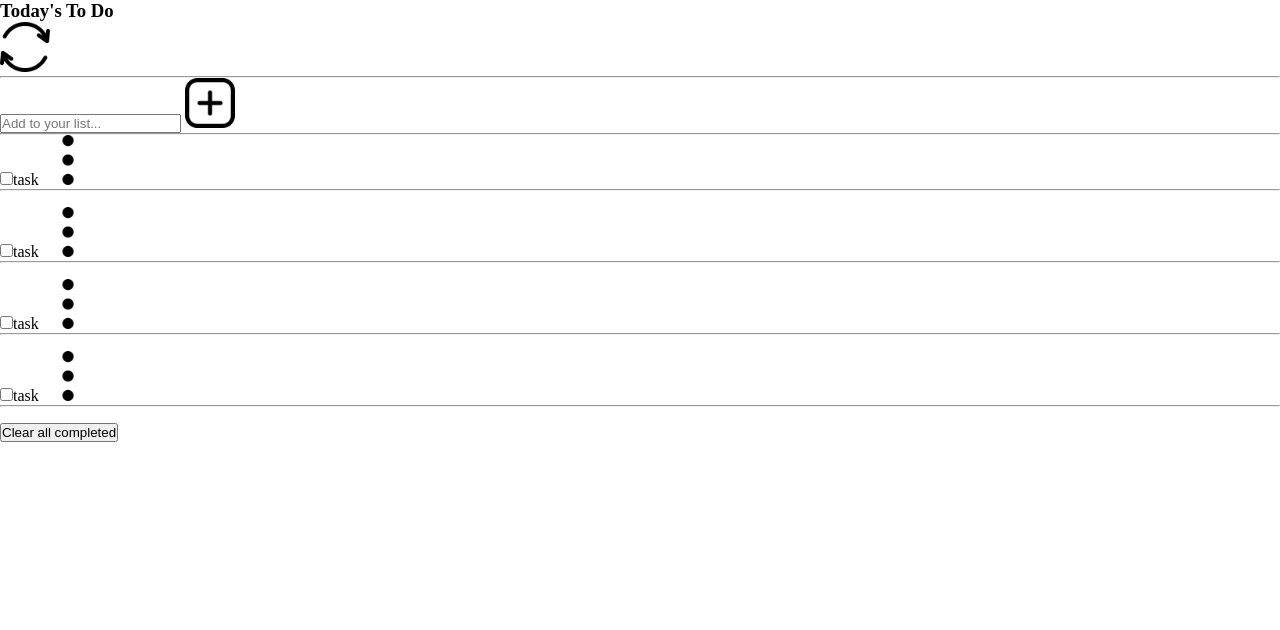
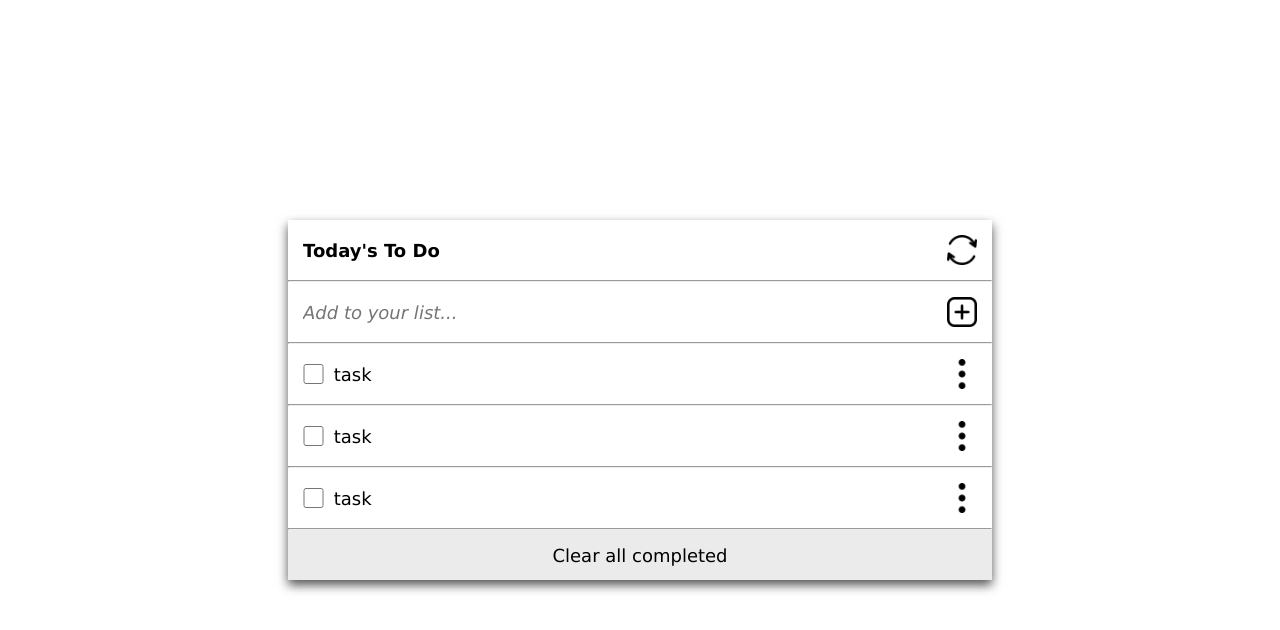
Before and after one commit to TimmyChan99/To_Do_list, a website built with webpack: page src/index.html in a window 1280 px wide. Built offline with nearby package versions, Linux system fonts and the light colour scheme.

Commit message:
Update CSS File >> Add style

```diff
--- a/src/index.html
+++ b/src/index.html
@@ -6,26 +6,42 @@
     <title>To Do List</title>
 </head>
 <body>
-    <main>
-        <div class="list_headline">
+    <main class="main_list">
+        <div class="list_headline d-flex-row">
             <h3>Today's To Do</h3>
             <img src="./images/refresh.png" alt="refresh icon">
         </div>
         <hr>
-        <form id="list_input">
-            <input type="text" class="add_to_list" placeholder="Add to your list...">
+        <form id="list_input" class="d-flex-row form_input">
+            <input type="text" class="add_to_list d-flex-row" placeholder="Add to your list...">
             <img src="./images/add.png" alt="add icon">
         </form>
         <hr>
         <ul class="list">
-            <li><input type="checkbox" name="task" class="list_task">task <img src="./images/more.png" alt="more icon"></li>
-            <li><hr></li>
-            <li><input type="checkbox" name="task" class="list_task">task <img src="./images/more.png" alt="more icon"></li>
-            <li><hr></li>
-            <li><input type="checkbox" name="task" class="list_task">task <img src="./images/more.png" alt="more icon"></li>
-            <li><hr></li>
-            <li><input type="checkbox" name="task" class="list_task">task <img src="./images/more.png" alt="more icon"></li>
-            <li><hr></li>
+            <li class="d-flex-row">
+             <div class="list_task d-flex-row">
+                <input type="checkbox" name="task" class="checkbox">
+                <span>task</span>
+             </div>
+             <img src="./images/more.png" alt="more icon">
+            </li>
+            <li class="break_line_list"><hr></li>
+            <li class="d-flex-row">
+                <div class="list_task d-flex-row">
+                   <input type="checkbox" name="task" class="checkbox">
+                   <span>task</span>
+                </div>
+                <img src="./images/more.png" alt="more icon">
+            </li>
+            <li class="break_line_list"><hr></li>
+            <li class="d-flex-row">
+                <div class="list_task d-flex-row">
+                   <input type="checkbox" name="task" class="checkbox">
+                   <span>task</span>
+                </div>
+                <img src="./images/more.png" alt="more icon">
+            </li>
+            <li class="break_line_list"><hr></li>
         </ul>
         <button>Clear all completed</button>
     </main>
--- a/src/index.js
+++ b/src/index.js
@@ -1,3 +1,2 @@
 import _ from 'lodash';
 import './style.css';
-import refresh from './images/refresh.png';
--- a/src/style.css
+++ b/src/style.css
@@ -2,8 +2,77 @@
     box-sizing: border-box;
     margin: 0;
     padding: 0;
+    font-family: 'Lucida Sans', 'Lucida Sans Regular', 'Lucida Grande', 'Lucida Sans Unicode', Geneva, Verdana, sans-serif;
+    font-size: 18px;
+}
+
+.d-flex-row {
+    display: flex;
+    flex-direction: row;
 }
 
 img {
-    width: 50px;
+    width: 30px;
+    height: 30px;
 }
+
+.main_list {
+    width: 55vw;
+    position: fixed;
+    top: 50%;
+    left: 50%;
+    transform: translate(-50%, -50%);
+    box-shadow: 0 5px 10px rgb(82, 82, 82);
+}
+
+.list_headline {
+    align-items: center;
+    justify-content: space-between;
+    padding: 15px;
+}
+
+.form_input {
+    align-items: center;
+    justify-content: space-between;
+    padding: 15px;
+}
+
+.add_to_list {
+    width: 70%;
+    border: none;
+}
+
+.add_to_list::placeholder {
+    font-style: italic;
+}
+
+li {
+    list-style: none;
+    align-items: center;
+    justify-content: space-between;
+    padding: 15px;
+}
+
+.list_task {
+    align-items: center;
+    justify-content: center;
+}
+
+.break_line_list {
+    padding: 0;
+}
+
+
+.checkbox {
+  font: inherit;
+  width: 1.15em;
+  height: 1.15em;
+  margin-right: 10px;
+}
+
+button {
+    width: 100%;
+    height: 50px;
+    background-color: #ebebeb;
+    border: none;
+}
--- a/webpack.config.js
+++ b/webpack.config.js
@@ -15,6 +15,7 @@ module.exports = {
   output: {
     filename: 'main.js',
     path: path.resolve(__dirname, 'dist'),
+    assetModuleFilename: 'images/[hash][ext][query]'
   },
   module: {
     rules: [
```
Also changed, not shown: dist/images/8d2c6e57a9a230291813.png (renamed from dist/8d2c6e57a9a230291813.png), dist/images/d6e5d9f3933ddbaea276.png (renamed from dist/d6e5d9f3933ddbaea276.png), dist/images/eb5630cb115daa95ce30.png (renamed from dist/eb5630cb115daa95ce30.png), dist/index.html, dist/main.js.
